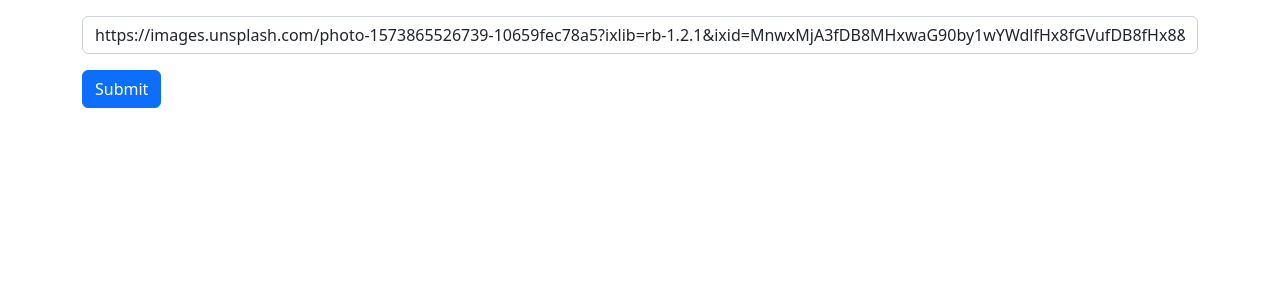
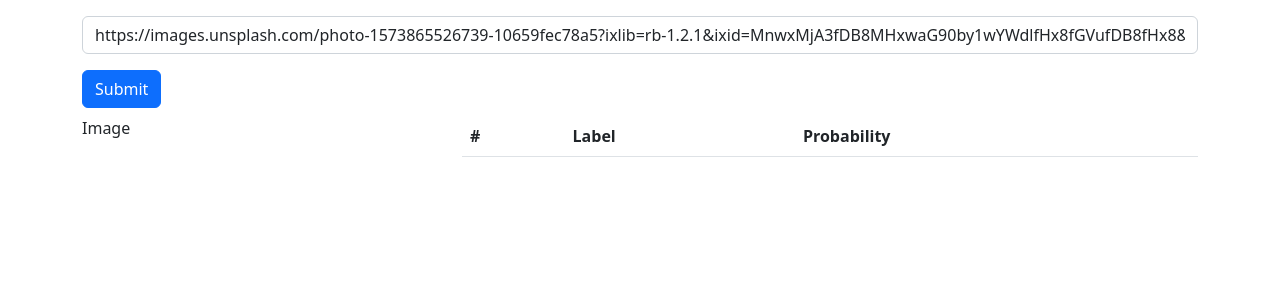
Before and after one commit to christy313/image-recognition, a React (Create React App) app in the folder frontend/: page / in a window 1280 px wide. Shown: the top 300 px of the page. Built offline with nearby package versions, Linux system fonts and the light colour scheme.

Commit message:
create UI of a table

```diff
--- a/frontend/src/App.js
+++ b/frontend/src/App.js
@@ -1,12 +1,20 @@
+import { useState } from "react";
 import InputImage from "./InputImage";
-import { Container } from "react-bootstrap";
+import { Container, Stack } from "react-bootstrap";
+import Output from "./Output";
 
 export default function App() {
+  const [outputs, setOutputs] = useState([]);
+  const [imageToDetect, setImageToDetect] = useState("");
+
   return (
     <div>
       <Container>
         <div className="mt-3" />
-        <InputImage />
+        <Stack gap={2}>
+          <InputImage />
+          <Output outputs={outputs} imageToDetect={imageToDetect} />
+        </Stack>
       </Container>
     </div>
   );
--- /dev/null
+++ b/frontend/src/Output.js
@@ -0,0 +1,45 @@
+import React from "react";
+import { Table, Row, Col } from "react-bootstrap";
+
+export default function Output(props) {
+  const { outputs = [], imageToDetect } = props;
+  return (
+    <Row>
+      <Col>
+        <div className="mb-3 row-justify-content-center align-items-start">
+          {imageToDetect ? (
+            <img
+              src={imageToDetect}
+              style={{ width: "100%", maxWidth: "400px", height: "auto" }}
+              alt="detect"
+            />
+          ) : (
+            <div>Image</div>
+          )}
+        </div>
+      </Col>
+      <Col lg={8} md={6} sm={12} xs={12}>
+        <Table hover>
+          <thead>
+            <tr>
+              <th>#</th>
+              <th>Label</th>
+              <th>Probability</th>
+            </tr>
+          </thead>
+          <tbody>
+            {outputs.map((output, index) => {
+              return (
+                <tr>
+                  <td>{index + 1}</td>
+                  <td>{output.name}</td>
+                  <td>{output.value}</td>
+                </tr>
+              );
+            })}
+          </tbody>
+        </Table>
+      </Col>
+    </Row>
+  );
+}
```
